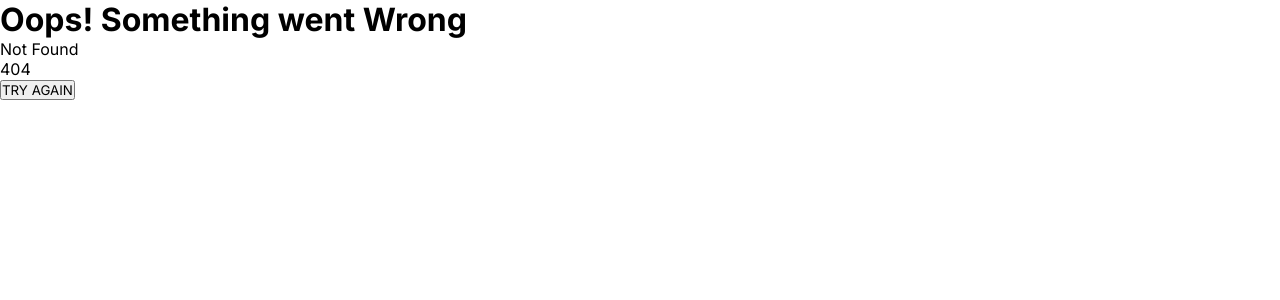
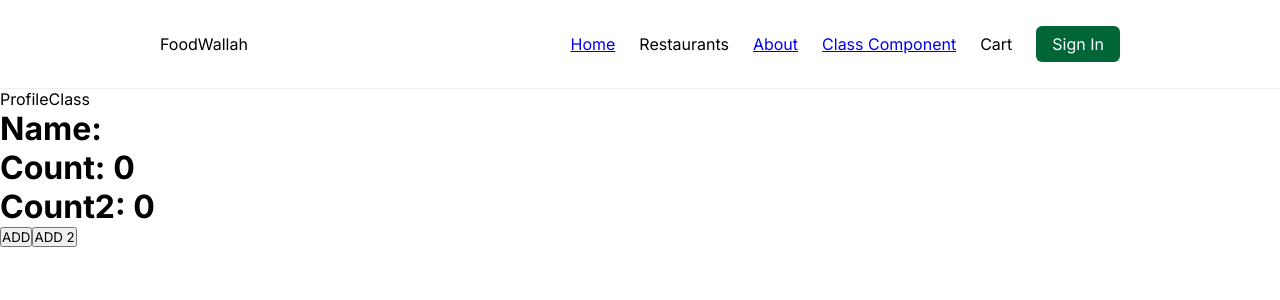
Before and after one commit to nitinmomaya/Namaste-React, a React (Vite) app: page /about/profile in a window 1280 px wide. Before the commit this address had no page. Shown: the top 300 px of the page. Built offline with nearby package versions, Linux system fonts and the light colour scheme.

Commit message:
Chapter 08- Let's Get Classy

```diff
--- a/src/components/About.js
+++ b/src/components/About.js
@@ -1,8 +1,11 @@
+import { Outlet } from "react-router-dom";
+
 const About = () => {
   return (
     <div>
       <h1>About us Page</h1>
-      <p>This is about paragraph!!!!!!!!!</p>
+      <p>This is about from paragraph!!!!!!!!!</p>
+      <Outlet />
     </div>
   );
 };
--- /dev/null
+++ b/src/components/Class.js
@@ -0,0 +1,14 @@
+import { Outlet } from "react-router-dom";
+import About from "./About";
+import ProfileClass from "./ProfileClass";
+
+const Class = () => {
+  return (
+    <div>
+      <h1>About us Page</h1>
+      <p>This is about from class paragraph!!!!!!!!!</p>
+    </div>
+  );
+};
+
+export default Class;
--- a/src/components/Navbar.js
+++ b/src/components/Navbar.js
@@ -15,6 +15,9 @@ const Navbar = () => {
           <Link to="/about">
             <li>About</li>
           </Link>
+          <Link to="/profile">
+            <li>Class Component</li>
+          </Link>
           <li>Cart</li>
           <button className="button" type="submit">
             Sign In
--- /dev/null
+++ b/src/components/ProfileClass.js
@@ -0,0 +1,39 @@
+import React, { Component } from "react";
+
+export default class ProfileClass extends Component {
+  constructor(props) {
+    super(props);
+    //Create State
+    this.state = {
+      count: 0,
+      count2: 0,
+    };
+  }
+  render() {
+    return (
+      <div>
+        ProfileClass
+        <h1> Name: {this.props.name}</h1>
+        <h1>Count: {this.state.count}</h1> <h1>Count2: {this.state.count2}</h1>
+        <button
+          onClick={() => {
+            this.setState({
+              count: this.state.count + 1,
+            });
+          }}
+        >
+          ADD
+        </button>
+        <button
+          onClick={() => {
+            this.setState({
+              count2: this.state.count2 + 1,
+            });
+          }}
+        >
+          ADD 2
+        </button>
+      </div>
+    );
+  }
+}
```
Also changed, not shown: App.js (+16 -0 lines), Theory Notes/Chapter-08/MyNotes.txt (added), Theory Notes/Chapter-08/TheoryAssignment.txt (added), previous js code/first_second.js (renamed from src/previous js code/first_second.js), previous js code/fourth.js (renamed from src/previous js code/fourth.js), previous js code/third.js (renamed from src/previous js code/third.js).
